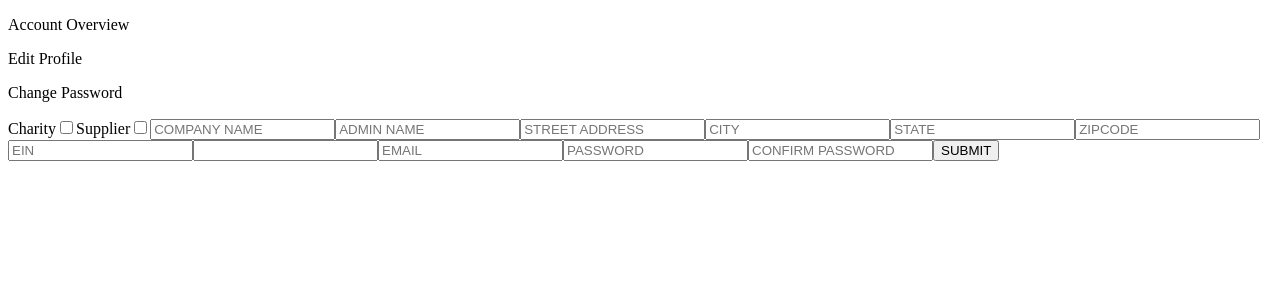
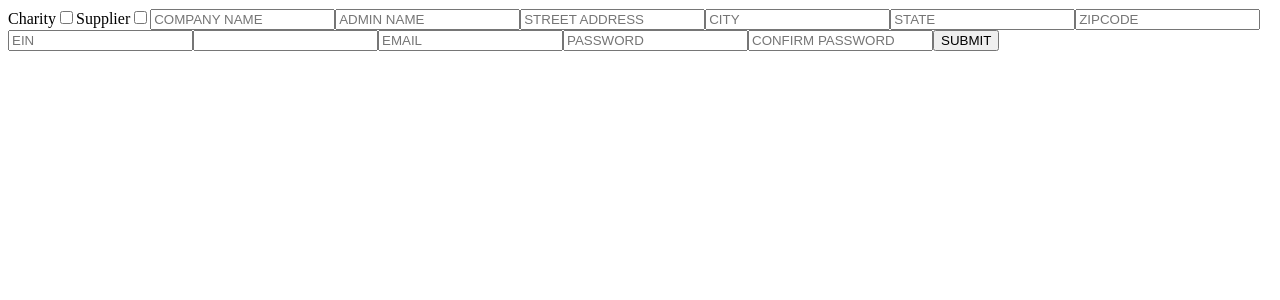
Before and after one commit to ajrsabet/project3-front-heroku-test2, a React (Create React App) app: page /charity in a window 1280 px wide. Shown: the top 300 px of the page. Built offline with nearby package versions, Linux system fonts and the light colour scheme.

Commit message:
created form div and updated components

```diff
--- a/src/Components/Aside/index.js
+++ b/src/Components/Aside/index.js
@@ -1,19 +1,17 @@
 import React, { useState } from "react";
 import "./aside.css";
 
-export default function Aside() {
+export default function Aside(props) {
 
-  const [optionState, setOptionState] = useState({
-    accountOverview: `Account Overview`,
-    editProfile: `Edit Profile`,
-    changePassword: `Change Password`,
-  })
+  // const [optionState, setOptionState] = useState({
+  //   accountOverview: `Account Overview`,
+  //   editProfile: `Edit Profile`,
+  //   changePassword: `Change Password`,
+  // })
 
   return (
-    <aside>
-      <p>{optionState.accountOverview}</p>
-      <p>{optionState.editProfile}</p>
-      <p>{optionState.changePassword}</p>
+    <aside className="aside">
+     {props.children}
     </aside>
   )
 }
```
Also changed, not shown: src/Components/Card/index.js (+11 -3 lines), src/Components/Header/index.js (+5 -3 lines), src/Components/Navbar/index.js (+5 -3 lines), src/Components/Section/index.js (+5 -3 lines).
